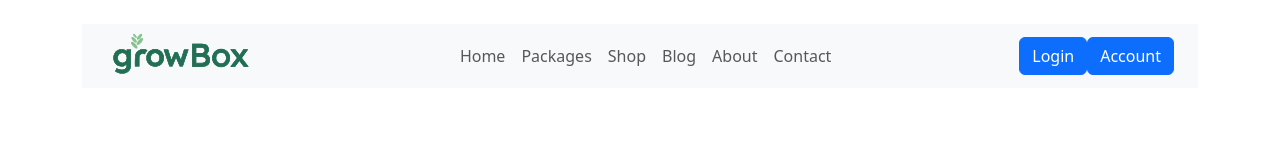
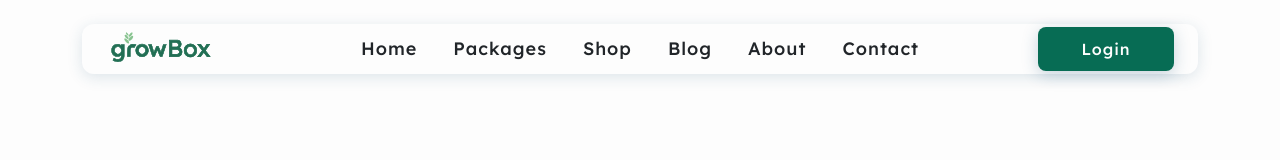
Before and after one commit to mrakiyaaa/GrowBox, a plain HTML site: page index.html in a window 1280 px wide. Drawn offline with nearby package versions, Linux system fonts and the light colour scheme.

Commit message:
Update Navbar

```diff
--- a/index.html
+++ b/index.html
@@ -15,7 +15,7 @@
 
 
     <!-- Link style sheets -->
-    <a href="/css/style.css" rel="stylesheet"> </a>
+    <link rel="stylesheet" href="style.css">
 
     <!-- Remix icon cdn -->
     <link rel="stylesheet" href="https://cdnjs.cloudflare.com/ajax/libs/remixicon/3.5.0/remixicon.min.css" />
@@ -67,16 +67,12 @@
               <a class="nav-link" href="#">Contact</a>
             </li>
           </ul>
+
           <div class="d-flex justify-content-center g-4">
               <!-- IDs added to the links for JavaScript to reference -->
-              <a href="#" id="login-button">
-                    <button class="D-Button-Primary text-center btn btn-primary ">
+                <a id="account-button" href="#" >
+                    <button class="D-Button-Primary text-center ">
                         Login
-                    </button>
-                </a>
-                <a id="account-button" href="#" >
-                    <button class="D-Button-Primary text-center btn btn-primary ">
-                        Account
                     </button>
                 </a>
           </div>
@@ -84,6 +80,8 @@
       </nav>
     </div>
   </div>
+
+
   <!-- NavBar end -->
 
 
--- a/Css/style.css
+++ b/style.css
@@ -165,3 +165,8 @@
     height: 45px;
     width: 45px;
   }
+
+
+  .sampleText{
+    color: red !important;
+  }
```
